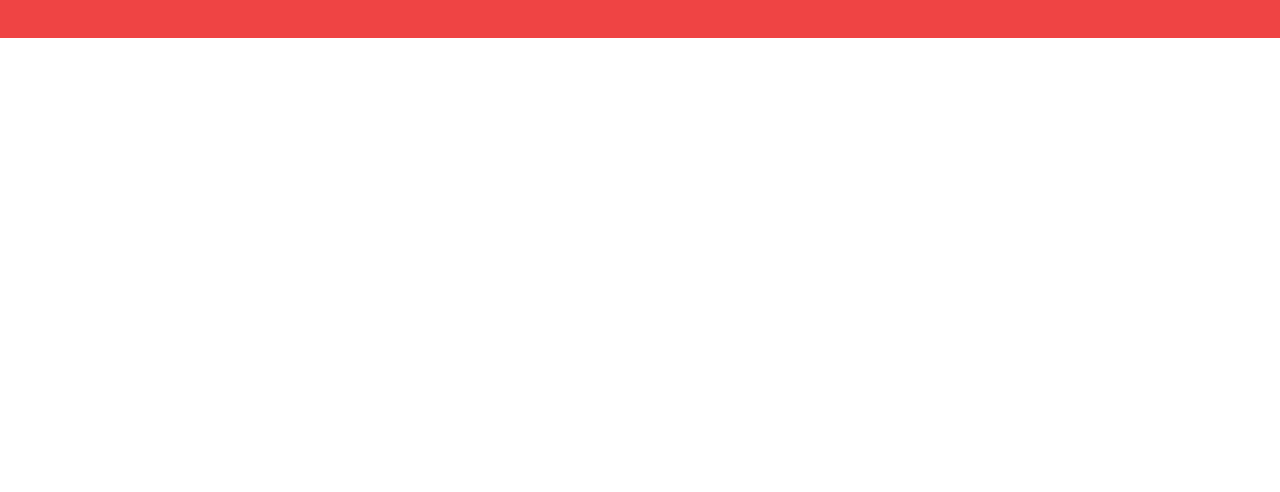
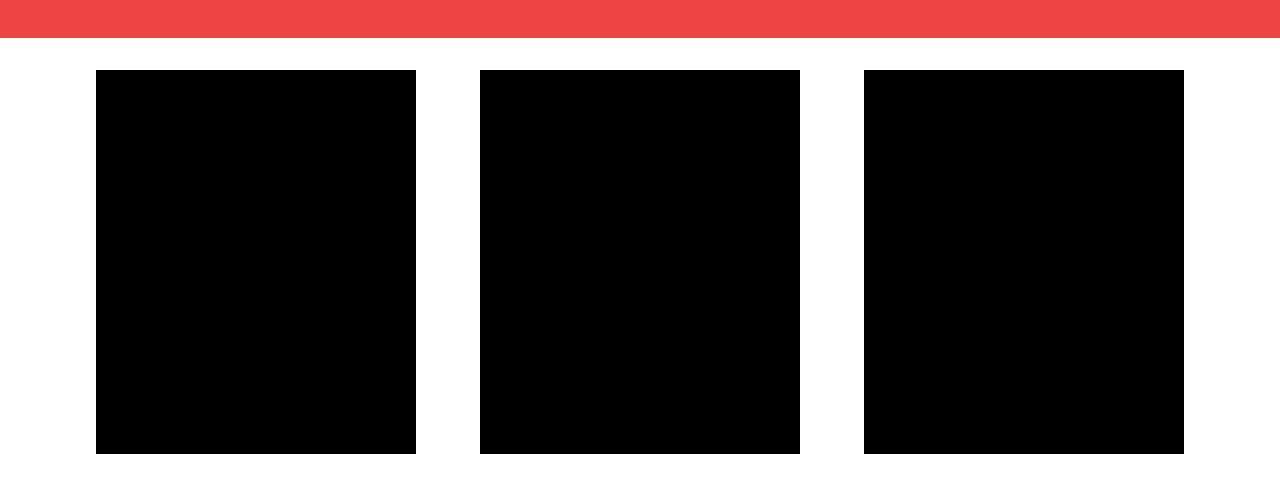
Before and after one commit to Josejpd3/10-Module-Challenge, a website: page dist/test.html in a window 1280 px wide. Shown: the part 90-582 px from the top of the page. Drawn offline with nearby package versions, Linux system fonts and the light colour scheme.

Commit message:
added basic card

```diff
--- a/dist/test.html
+++ b/dist/test.html
@@ -13,5 +13,13 @@
     <header class="flex justify-center items-center bg-red-500 h-32">
         <h1 class="text-4xl text-white">My Team</h1>
     </header>
+
+    <main>
+        <section class="flex flex-row flex-wrap justify-center">
+            <div class="w-80 h-96 bg-black m-8"></div>
+            <div class="w-80 h-96 bg-black m-8"></div>
+            <div class="w-80 h-96 bg-black m-8"></div>
+        </section>
+    </main>
 </body>
 </html>
```
